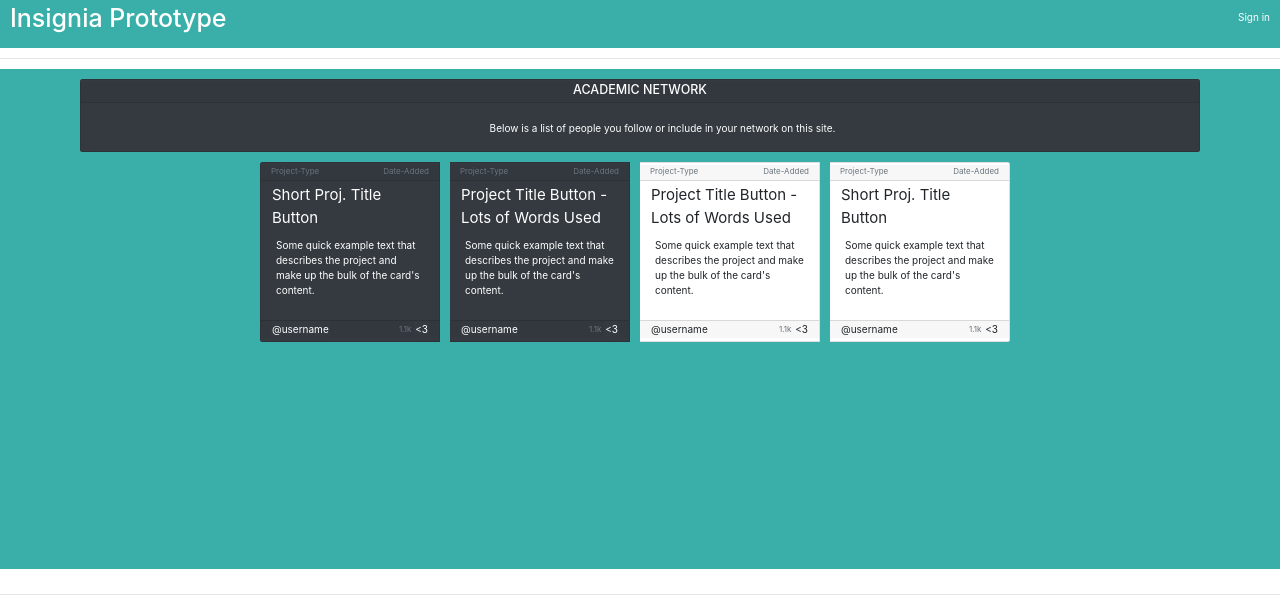
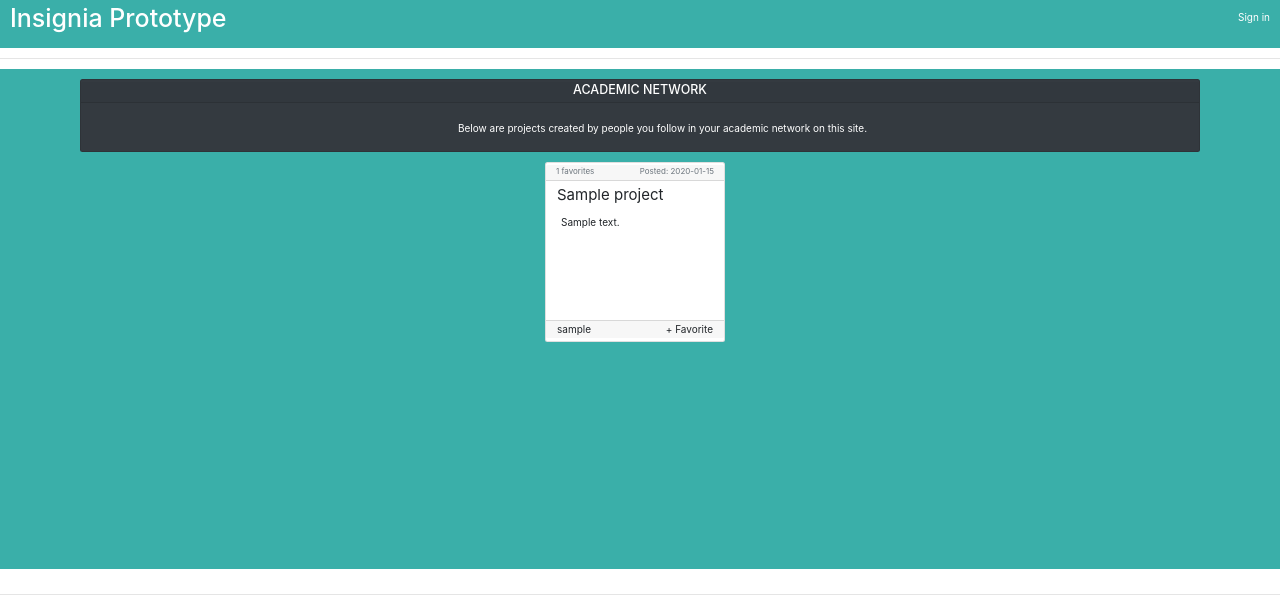
Before and after one commit to dylanfloyd/digital-portfolio-networking, a Python web app: template app/templates/main/network.html in a window 1280 px wide. Shown: the top 607 px of the page. Run offline with Jinja, Linux system fonts and the light colour scheme; the template is opened without the code that fills it: most values are stand-ins (such as "Sample title", 1, 10 or a date in 2020); some libraries are stand-ins or nearby versions.

Commit message:
integrated academic network and ability to follow in database. network page now shows projects from whoever you follow with most recent projects at the top. need to link with follow button on profile

```diff
--- a/app/templates/main/network.html
+++ b/app/templates/main/network.html
@@ -1,4 +1,6 @@
 {% extends "main/main_base.html" %}  {# main/main_base.html extends layout.html #}
+
+{% from "common/form_macros.html" import render_card %}
 
 
 {% block content %}
@@ -8,109 +10,117 @@
         </div>
         <div class="card-body" style="padding: 0;">
             <p class="card-text text-center ml-4 mr-4" style="white-space: pre-wrap;">
-                Below is a list of people you follow or include in your network on this site.
+                Below are projects created by people you follow in your academic network on this site.
             </p>
         </div>
     </div>
-    <div class="card-group center-block" style="max-width: max-content;">
+{#    <div class="card-group center-block" style="max-width: max-content;">#}
+{##}
+{#        <div class="card text-white bg-dark mb-3 mr-3" style="max-width: 18rem; min-width: 18rem; min-height: 18rem">#}
+{#            <div class="card-header mt-1 mb-1" style="padding: 0; padding-bottom: 0.25rem;">#}
+{#                <small class="text-muted pull-left ml-3">Project-Type</small>#}
+{#                <small class="text-muted pull-right mr-3">Date-Added</small>#}
+{#            </div>#}
+{#            <div class="card-body" style="padding: 0">#}
+{#                <h5 class="card-title ml-3 mr-3">#}
+{#                    <a href="https://www.google.com" target="_blank" class="btn btn text-white text-left bg-dark" style="padding: 0; font-size: 1.5rem; white-space: pre-wrap">Short Proj. Title Button</a>#}
+{#                </h5>#}
+{#                <p class="card-text ml-4 mr-4">Some quick example text that describes the project and make up the bulk of the card's content.</p>#}
+{#            </div>#}
+{#            <div class="card-footer mt-1 mb-1" style="padding: 0">#}
+{#                <div class="pull-left ml-3">#}
+{#                    <a href="https://www.google.com" target="_blank" class="btn btn text-white bg-dark" style="padding: 0">#}
+{#                        @username#}
+{#                    </a>#}
+{#                </div>#}
+{#                <div class="pull-right mr-3">#}
+{#                    <small class="text-muted">1.1k</small>#}
+{#                    <a href="#" class="btn text-white bg-dark" style="padding: 0"><3</a>#}
+{#                </div>#}
+{#            </div>#}
+{#        </div>#}
+{##}
+{#        <div class="card text-white bg-dark mb-3 mr-3" style="max-width: 18rem; min-width: 18rem; min-height: 18rem">#}
+{#            <div class="card-header mt-1 mb-1" style="padding: 0; padding-bottom: 0.25rem;">#}
+{#                <small class="text-muted pull-left ml-3">Project-Type</small>#}
+{#                <small class="text-muted pull-right mr-3">Date-Added</small>#}
+{#            </div>#}
+{#            <div class="card-body" style="padding: 0">#}
+{#                <h5 class="card-title ml-3 mr-3">#}
+{#                    <a href="https://www.google.com" target="_blank" class="btn btn text-white text-left bg-dark" style="padding: 0; font-size: 1.5rem; white-space: pre-wrap">Project Title Button - Lots of Words Used</a>#}
+{#                </h5>#}
+{#                <p class="card-text ml-4 mr-4">Some quick example text that describes the project and make up the bulk of the card's content.</p>#}
+{#            </div>#}
+{#            <div class="card-footer mt-1 mb-1" style="padding: 0">#}
+{#                <div class="pull-left ml-3">#}
+{#                    <a href="https://www.google.com" target="_blank" class="btn btn text-white bg-dark" style="padding: 0">#}
+{#                        @username#}
+{#                    </a>#}
+{#                </div>#}
+{#                <div class="pull-right mr-3">#}
+{#                    <small class="text-muted">1.1k</small>#}
+{#                    <a href="#" class="btn text-white bg-dark" style="padding: 0"><3</a>#}
+{#                </div>#}
+{#            </div>#}
+{#        </div>#}
+{##}
+{#        <div class="card bg-white mb-3 mr-3" style="max-width: 18rem; min-width: 18rem; min-height: 18rem; text-color: #3AAFA9">#}
+{#            <div class="card-header mt-1 mb-1" style="padding: 0; padding-bottom: 0.25rem;">#}
+{#                <small class="text-muted pull-left ml-3">Project-Type</small>#}
+{#                <small class="text-muted pull-right mr-3">Date-Added</small>#}
+{#            </div>#}
+{#            <div class="card-body" style="padding: 0">#}
+{#                <h5 class="card-title ml-3 mr-3">#}
+{#                    <a href="https://www.google.com" target="_blank" class="btn text-left" style="padding: 0; font-size: 1.5rem; white-space: pre-wrap">Project Title Button - Lots of Words Used</a>#}
+{#                </h5>#}
+{##}
+{#                <p class="card-text ml-4 mr-4">Some quick example text that describes the project and make up the bulk of the card's content.</p>#}
+{#            </div>#}
+{#            <div class="card-footer mt-1 mb-1" style="padding: 0">#}
+{#                <div class="pull-left ml-3">#}
+{#                    <a href="https://www.google.com" target="_blank" class="btn" style="padding: 0">#}
+{#                        @username#}
+{#                    </a>#}
+{#                </div>#}
+{#                <div class="pull-right mr-3">#}
+{#                    <small class="text-muted">1.1k</small>#}
+{#                    <a href="#" class="btn" style="padding: 0"><3</a>#}
+{#                </div>#}
+{#            </div>#}
+{#        </div>#}
+{##}
+{#       <div class="card bg-white mb-3 mr-3" style="max-width: 18rem; min-width: 18rem; min-height: 18rem; text-color: #3AAFA9">#}
+{#            <div class="card-header mt-1 mb-1" style="padding: 0; padding-bottom: 0.25rem;">#}
+{#                <small class="text-muted pull-left ml-3">Project-Type</small>#}
+{#                <small class="text-muted pull-right mr-3">Date-Added</small>#}
+{#            </div>#}
+{#            <div class="card-body" style="padding: 0">#}
+{#                <h5 class="card-title ml-3 mr-3">#}
+{#                    <a href="https://www.google.com" target="_blank" class="btn text-left" style="padding: 0; font-size: 1.5rem; white-space: pre-wrap">Short Proj. Title Button</a>#}
+{#                </h5>#}
+{##}
+{#                <p class="card-text ml-4 mr-4">Some quick example text that describes the project and make up the bulk of the card's content.</p>#}
+{#            </div>#}
+{#            <div class="card-footer mt-1 mb-1" style="padding: 0">#}
+{#                <div class="pull-left ml-3">#}
+{#                    <a href="https://www.google.com" target="_blank" class="btn" style="padding: 0">#}
+{#                        @username#}
+{#                    </a>#}
+{#                </div>#}
+{#                <div class="pull-right mr-3">#}
+{#                    <small class="text-muted">1.1k</small>#}
+{#                    <a href="#" class="btn" style="padding: 0"><3</a>#}
+{#                </div>#}
+{#            </div>#}
+{#        </div>#}
+{##}
+{#    </div>#}
 
-        <div class="card text-white bg-dark mb-3 mr-3" style="max-width: 18rem; min-width: 18rem; min-height: 18rem">
-            <div class="card-header mt-1 mb-1" style="padding: 0; padding-bottom: 0.25rem;">
-                <small class="text-muted pull-left ml-3">Project-Type</small>
-                <small class="text-muted pull-right mr-3">Date-Added</small>
-            </div>
-            <div class="card-body" style="padding: 0">
-                <h5 class="card-title ml-3 mr-3">
-                    <a href="https://www.google.com" target="_blank" class="btn btn text-white text-left bg-dark" style="padding: 0; font-size: 1.5rem; white-space: pre-wrap">Short Proj. Title Button</a>
-                </h5>
-                <p class="card-text ml-4 mr-4">Some quick example text that describes the project and make up the bulk of the card's content.</p>
-            </div>
-            <div class="card-footer mt-1 mb-1" style="padding: 0">
-                <div class="pull-left ml-3">
-                    <a href="https://www.google.com" target="_blank" class="btn btn text-white bg-dark" style="padding: 0">
-                        @username
-                    </a>
-                </div>
-                <div class="pull-right mr-3">
-                    <small class="text-muted">1.1k</small>
-                    <a href="#" class="btn text-white bg-dark" style="padding: 0"><3</a>
-                </div>
-            </div>
-        </div>
+    <div class="card-group mt-3 center-block" style="max-width: max-content;">
 
-        <div class="card text-white bg-dark mb-3 mr-3" style="max-width: 18rem; min-width: 18rem; min-height: 18rem">
-            <div class="card-header mt-1 mb-1" style="padding: 0; padding-bottom: 0.25rem;">
-                <small class="text-muted pull-left ml-3">Project-Type</small>
-                <small class="text-muted pull-right mr-3">Date-Added</small>
-            </div>
-            <div class="card-body" style="padding: 0">
-                <h5 class="card-title ml-3 mr-3">
-                    <a href="https://www.google.com" target="_blank" class="btn btn text-white text-left bg-dark" style="padding: 0; font-size: 1.5rem; white-space: pre-wrap">Project Title Button - Lots of Words Used</a>
-                </h5>
-                <p class="card-text ml-4 mr-4">Some quick example text that describes the project and make up the bulk of the card's content.</p>
-            </div>
-            <div class="card-footer mt-1 mb-1" style="padding: 0">
-                <div class="pull-left ml-3">
-                    <a href="https://www.google.com" target="_blank" class="btn btn text-white bg-dark" style="padding: 0">
-                        @username
-                    </a>
-                </div>
-                <div class="pull-right mr-3">
-                    <small class="text-muted">1.1k</small>
-                    <a href="#" class="btn text-white bg-dark" style="padding: 0"><3</a>
-                </div>
-            </div>
-        </div>
-
-        <div class="card bg-white mb-3 mr-3" style="max-width: 18rem; min-width: 18rem; min-height: 18rem; text-color: #3AAFA9">
-            <div class="card-header mt-1 mb-1" style="padding: 0; padding-bottom: 0.25rem;">
-                <small class="text-muted pull-left ml-3">Project-Type</small>
-                <small class="text-muted pull-right mr-3">Date-Added</small>
-            </div>
-            <div class="card-body" style="padding: 0">
-                <h5 class="card-title ml-3 mr-3">
-                    <a href="https://www.google.com" target="_blank" class="btn text-left" style="padding: 0; font-size: 1.5rem; white-space: pre-wrap">Project Title Button - Lots of Words Used</a>
-                </h5>
-
-                <p class="card-text ml-4 mr-4">Some quick example text that describes the project and make up the bulk of the card's content.</p>
-            </div>
-            <div class="card-footer mt-1 mb-1" style="padding: 0">
-                <div class="pull-left ml-3">
-                    <a href="https://www.google.com" target="_blank" class="btn" style="padding: 0">
-                        @username
-                    </a>
-                </div>
-                <div class="pull-right mr-3">
-                    <small class="text-muted">1.1k</small>
-                    <a href="#" class="btn" style="padding: 0"><3</a>
-                </div>
-            </div>
-        </div>
-
-       <div class="card bg-white mb-3 mr-3" style="max-width: 18rem; min-width: 18rem; min-height: 18rem; text-color: #3AAFA9">
-            <div class="card-header mt-1 mb-1" style="padding: 0; padding-bottom: 0.25rem;">
-                <small class="text-muted pull-left ml-3">Project-Type</small>
-                <small class="text-muted pull-right mr-3">Date-Added</small>
-            </div>
-            <div class="card-body" style="padding: 0">
-                <h5 class="card-title ml-3 mr-3">
-                    <a href="https://www.google.com" target="_blank" class="btn text-left" style="padding: 0; font-size: 1.5rem; white-space: pre-wrap">Short Proj. Title Button</a>
-                </h5>
-
-                <p class="card-text ml-4 mr-4">Some quick example text that describes the project and make up the bulk of the card's content.</p>
-            </div>
-            <div class="card-footer mt-1 mb-1" style="padding: 0">
-                <div class="pull-left ml-3">
-                    <a href="https://www.google.com" target="_blank" class="btn" style="padding: 0">
-                        @username
-                    </a>
-                </div>
-                <div class="pull-right mr-3">
-                    <small class="text-muted">1.1k</small>
-                    <a href="#" class="btn" style="padding: 0"><3</a>
-                </div>
-            </div>
-        </div>
+        {% for project in projects %}
+            {{ render_card(project, project.creator, current_user) }}
+        {% endfor %}
 
     </div>
 
```
Also changed, not shown: app/commands/init_db.py (+8 -1 lines), app/models/user_models.py (+61 -4 lines), app/views/main_views.py (+28 -15 lines).
